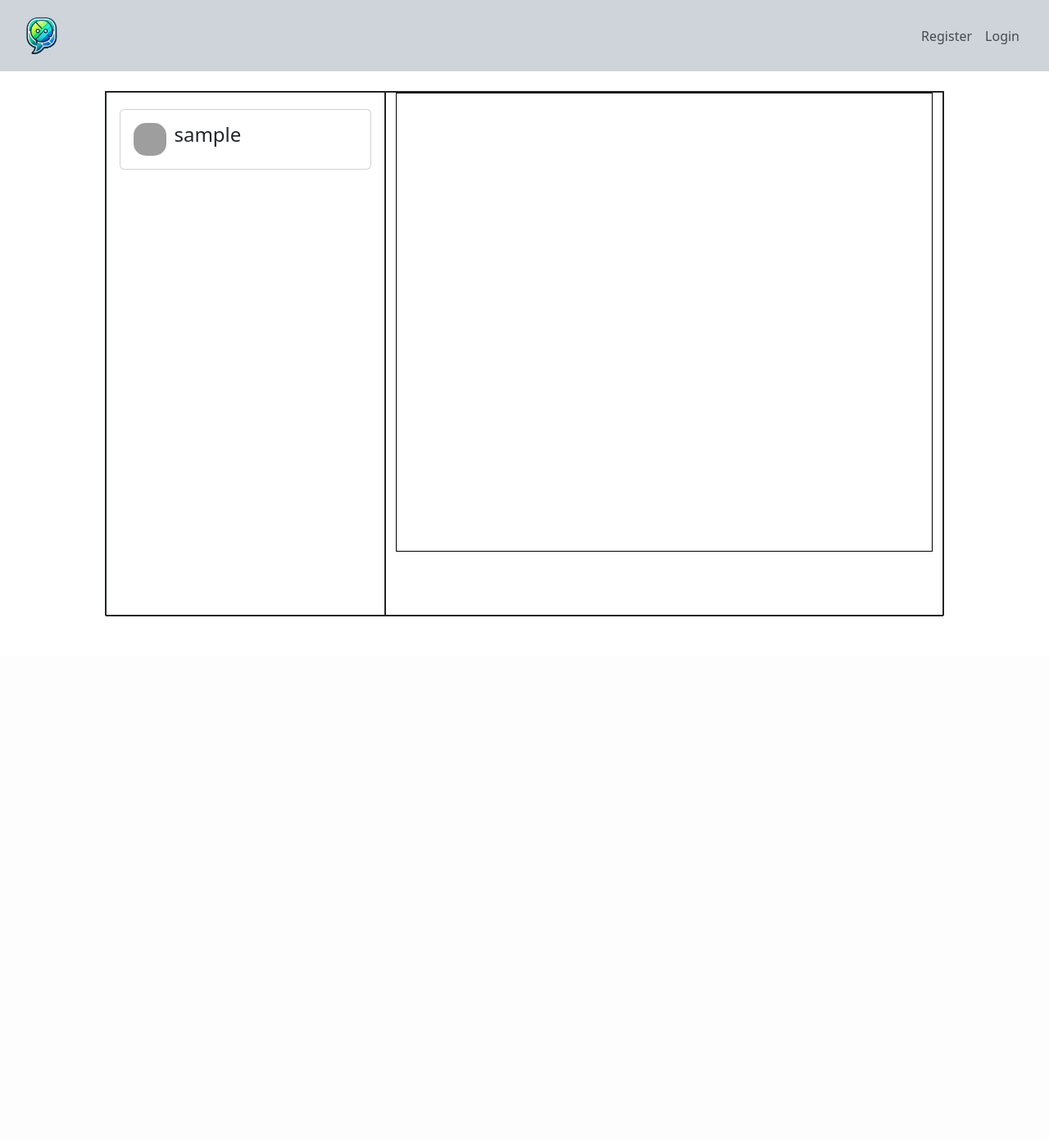
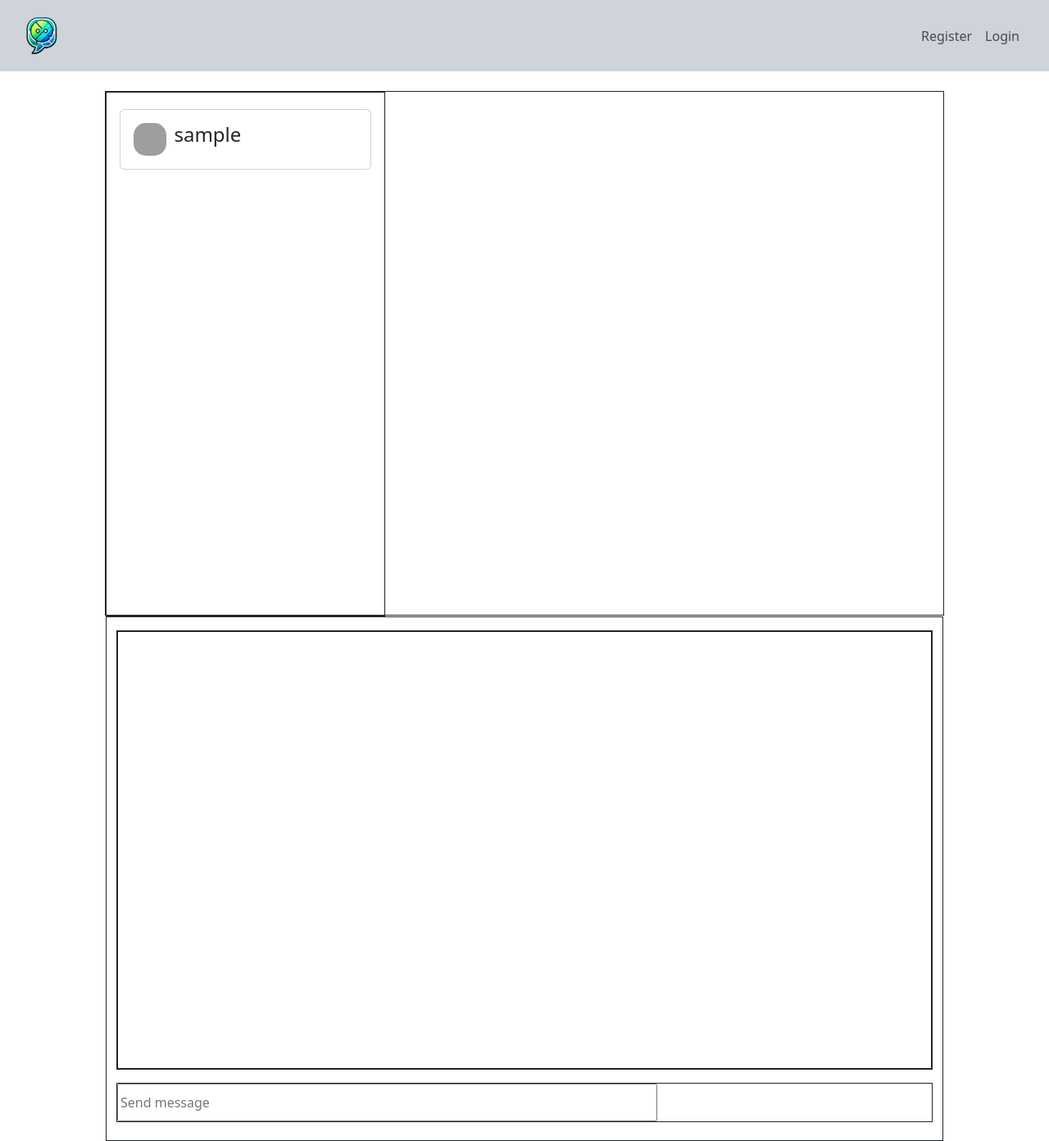
Before and after one commit to ppl-call-me-tima/chatify, a Flask app: template templates/index.html in a window 1280 px wide. Shown: the whole page at 82% size. Before the commit the page ends 752 px from the top, so only its background shows below. Run offline with Flask 3, Linux system fonts and the light colour scheme; the template is opened without the code that fills it: most values are stand-ins (such as "Sample title", 1, 10 or a date in 2020); grey boxes are pictures that could not be loaded.

Commit message:
Add message-box and message-input UI

```diff
--- a/templates/index.html
+++ b/templates/index.html
@@ -27,7 +27,11 @@ Homepage
             </div>
         </div>
         <div class="col" style="height: 80vh; border: 1px solid">
-            <div style="height: 70vh; border: 1px solid black;">
+            <div class="my-3" id="message-box" style="height: 67vh; border: 2px solid;">
+            </div>
+            <div class="" id="msg-input" style="border: 1px solid; height: 6vh;">
+                <input type="text" name="message" id="message" placeholder="Send message"
+                    style="height: 5.8vh; width: 51.49vw;">
             </div>
         </div>
     </div>
```
